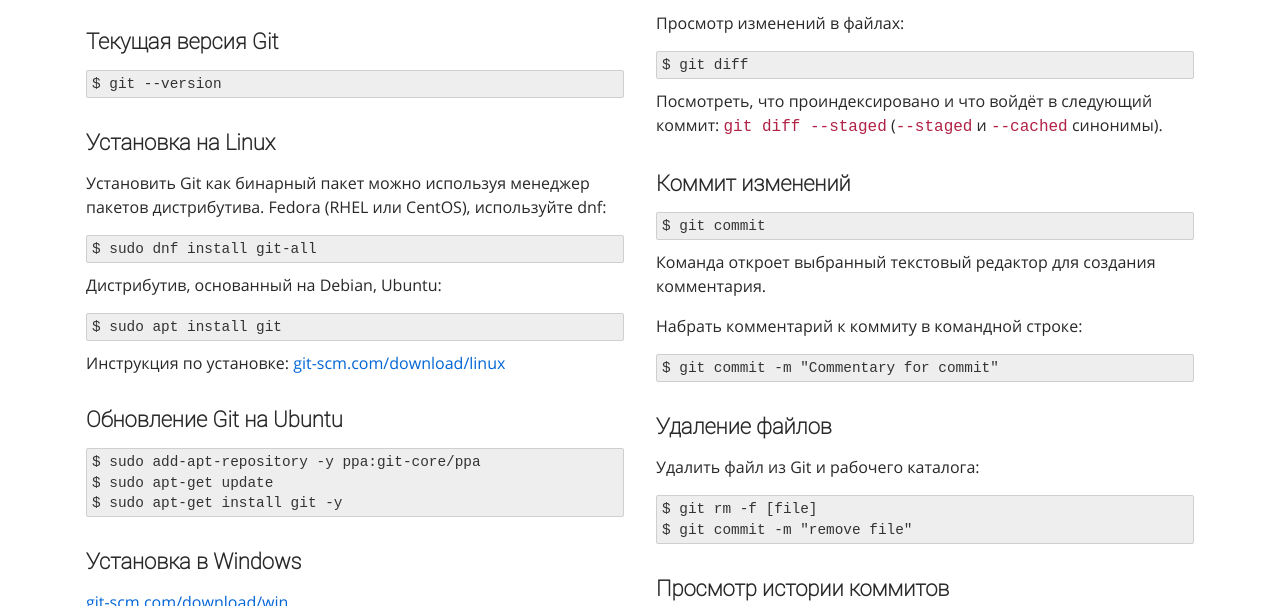
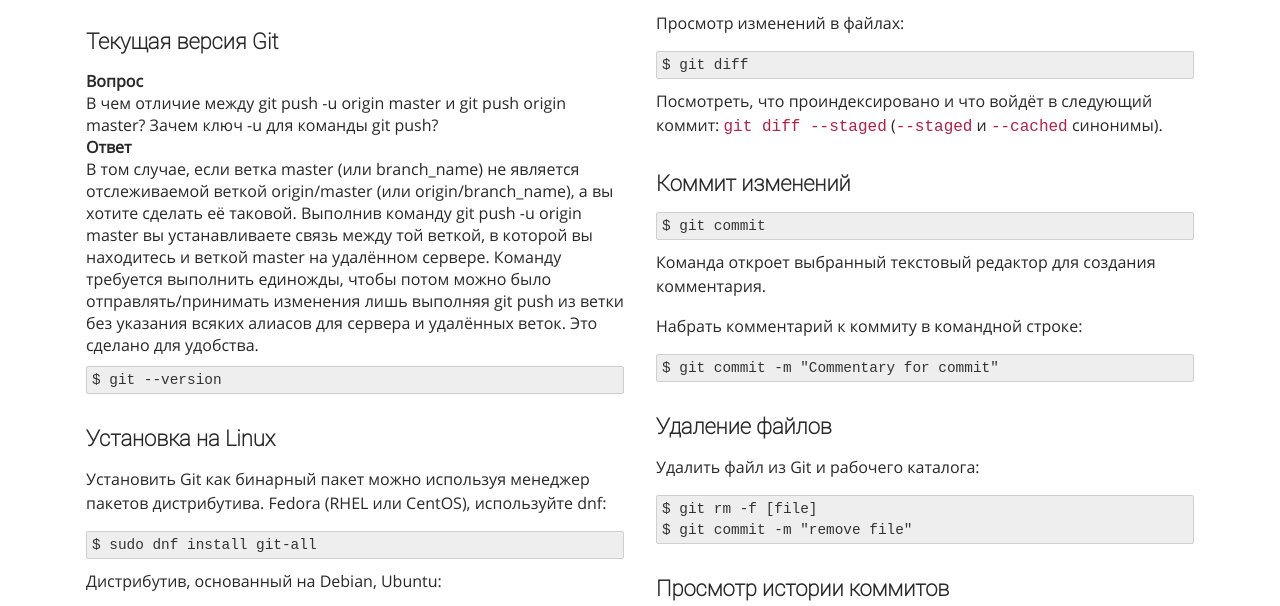
Before and after one commit to gb-edu/git-help, a website: page dist/index.html in a window 1280 px wide. Shown: the part 151-757 px from the top of the page. Drawn offline with Linux system fonts and the light colour scheme.

Commit message:
add information about '--set-upstream' param

```diff
--- a/dist/index.html
+++ b/dist/index.html
@@ -22,6 +22,25 @@
       <div class="column">
         <h2>Установка Git</h2>
         <h3>Текущая версия Git</h3>
+
+        <div class="FOR EDITING">
+          <h4>Вопрос</h4>
+          <p>
+            В чем отличие между git push -u origin master
+            и git push origin master? Зачем ключ -u для команды git push?
+          </p>
+          <h4>Ответ</h4>
+          <p>
+            В том случае, если ветка master (или branch_name) не является отслеживаемой
+            веткой origin/master (или origin/branch_name), а вы хотите сделать её таковой.
+            Выполнив команду git push -u origin master вы устанавливаете связь между той веткой,
+            в которой вы находитесь и веткой master на удалённом сервере. Команду требуется выполнить единожды,
+            чтобы потом можно было отправлять/принимать изменения лишь выполняя git push из ветки без указания
+            всяких алиасов для сервера и удалённых веток. Это сделано для удобства.
+          </p>
+        </div>
+
+
         <pre class="code">$ git --version</pre>
         <h3>Установка на Linux</h3>
         <p class="text">Установить Git как бинарный пакет можно
```
